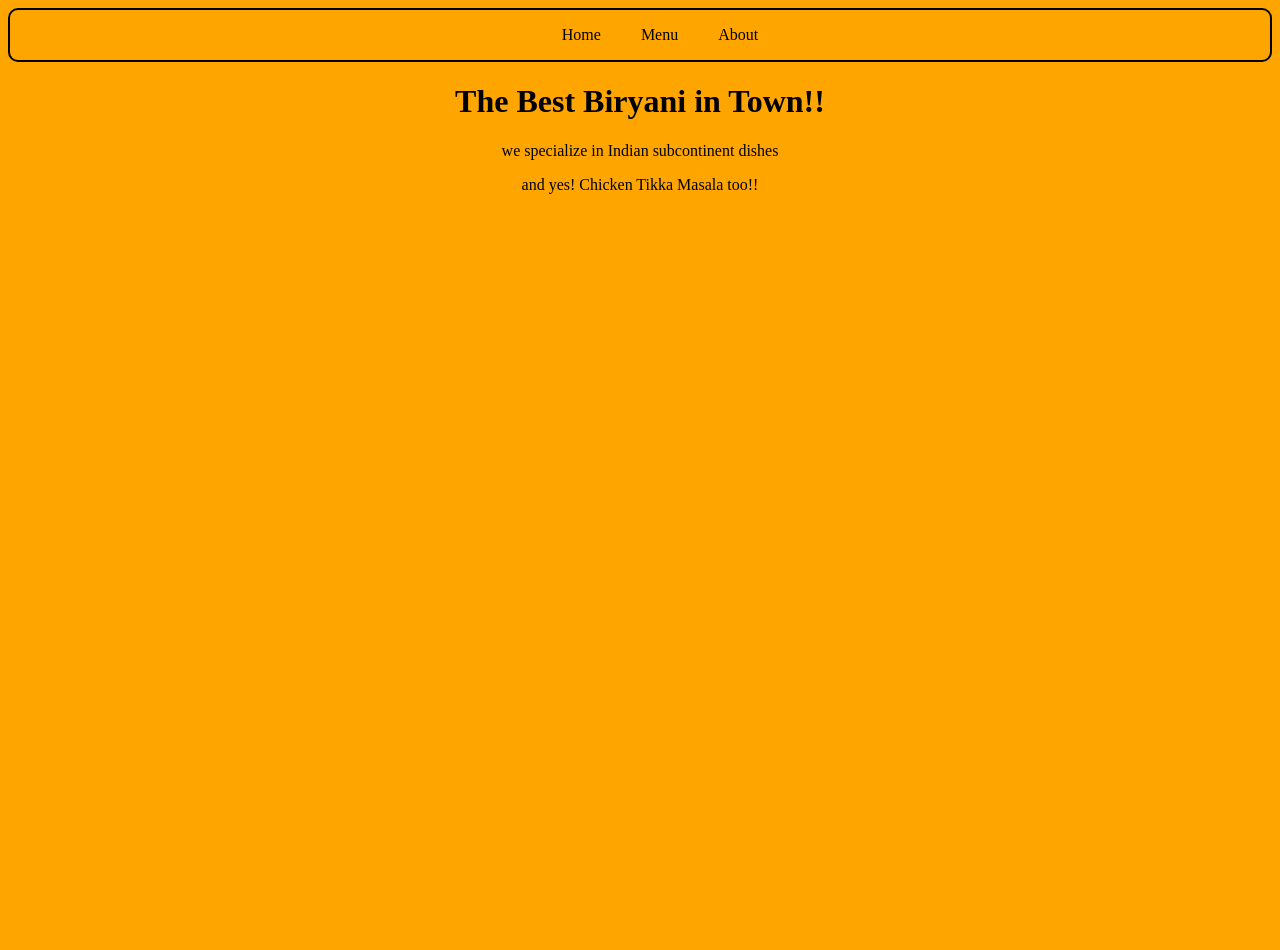
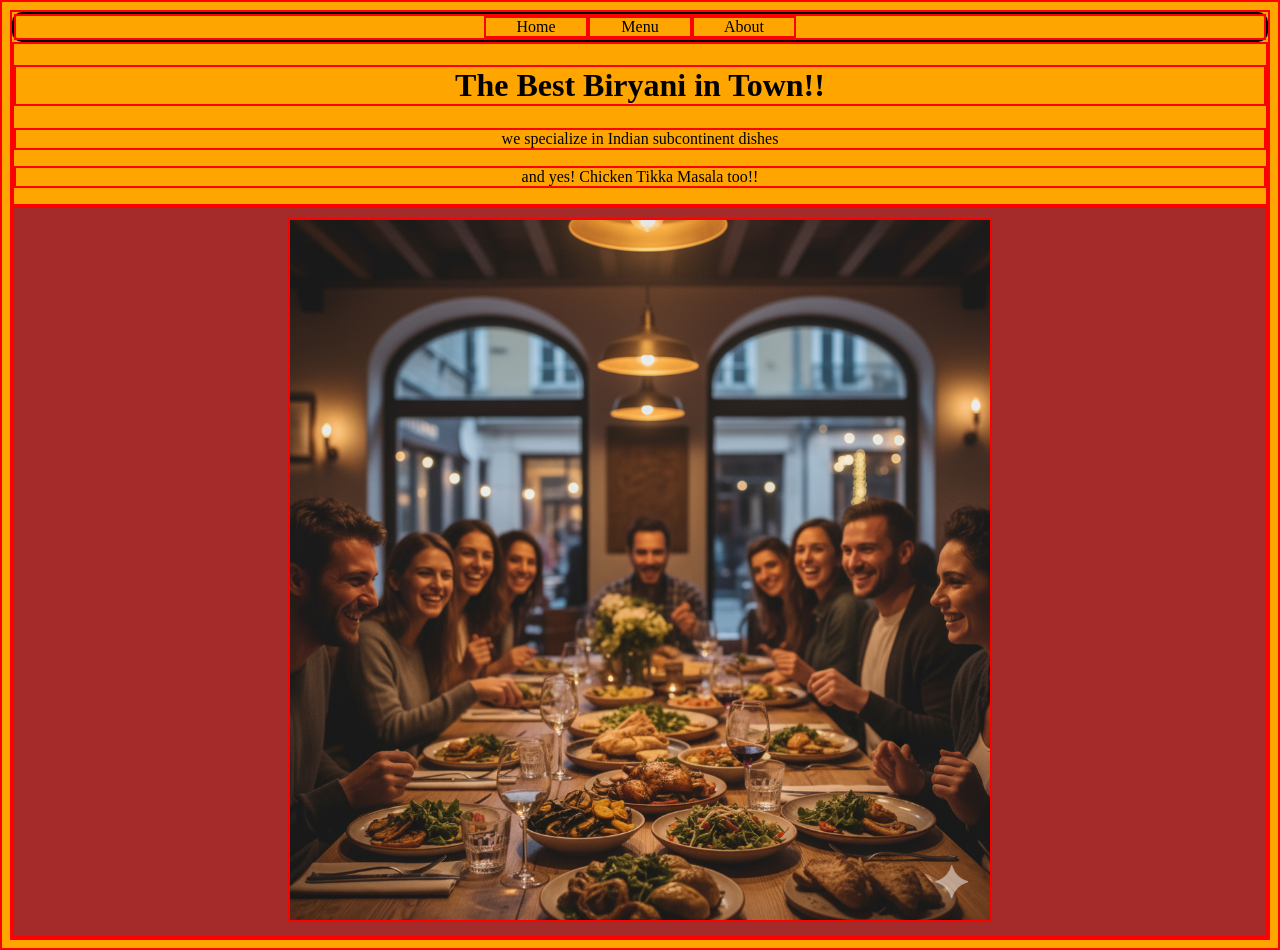
Before and after one commit to DarkFerrari/restaurant_page, a website built with webpack: page src/template.html in a window 1280 px wide. Before the commit the page ends 800 px from the top, so only its background shows below. Built offline with nearby package versions, Linux system fonts and the light colour scheme.

Commit message:
center align text and image
align text and image

```diff
--- a/src/index.js
+++ b/src/index.js
@@ -1,3 +1,13 @@
 import "./styles.css";
+import homeImage from "./assets/restaurant_home_image.png";
 
 console.log('Hello, from restaurant index.js!');
+
+const imageContainer = document.createElement('div');
+imageContainer.classList.add("image-container");
+document.body.appendChild(imageContainer);
+
+const image = document.createElement('img');
+image.src = homeImage;
+imageContainer.appendChild(image);
+image.classList.add("home-image");
--- a/src/styles.css
+++ b/src/styles.css
@@ -1,3 +1,6 @@
+*{
+    border: 2px solid red;
+}
 body{
     background-color: orange;
 }
@@ -15,3 +18,20 @@ nav div{
     display: flex;
     justify-content: center;
 }
+
+li{
+    list-style: none;
+    text-align: center;
+    width: 100px;
+}
+
+.image-container{
+    padding: 10px;
+   background-color: brown;
+    text-align: center;
+}
+
+.home-image{
+    width: 700px;
+    height: 700px;
+}
--- a/src/template.html
+++ b/src/template.html
@@ -8,9 +8,9 @@
 <body>
     <nav>
         <div>
-            <ul>Home</ul>
-            <ul>Menu</ul>
-            <ul>About</ul>
+            <li>Home</li>
+            <li>Menu</li>
+            <li>About</li>
         </div>
     </nav>
     <div id="content">
```
